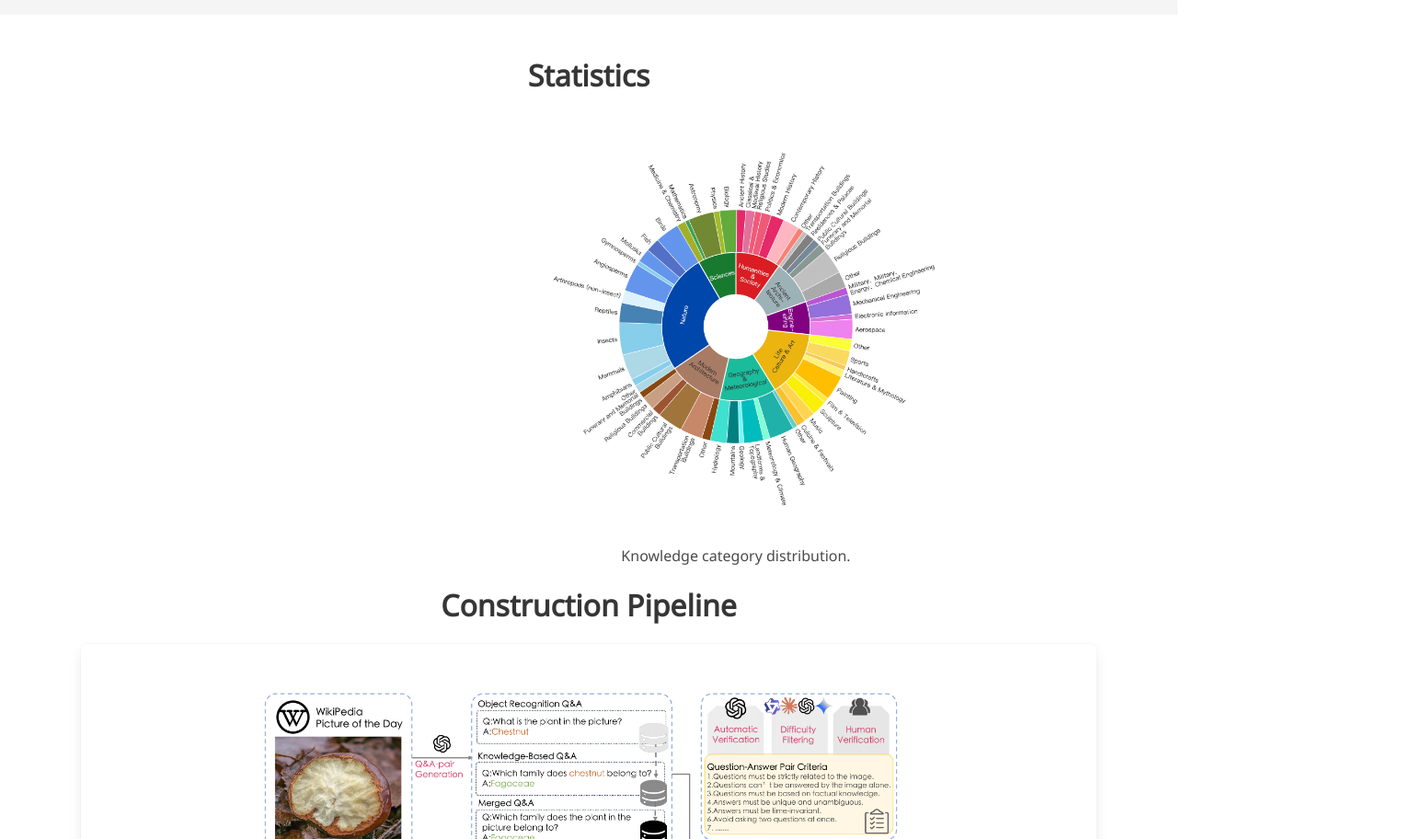
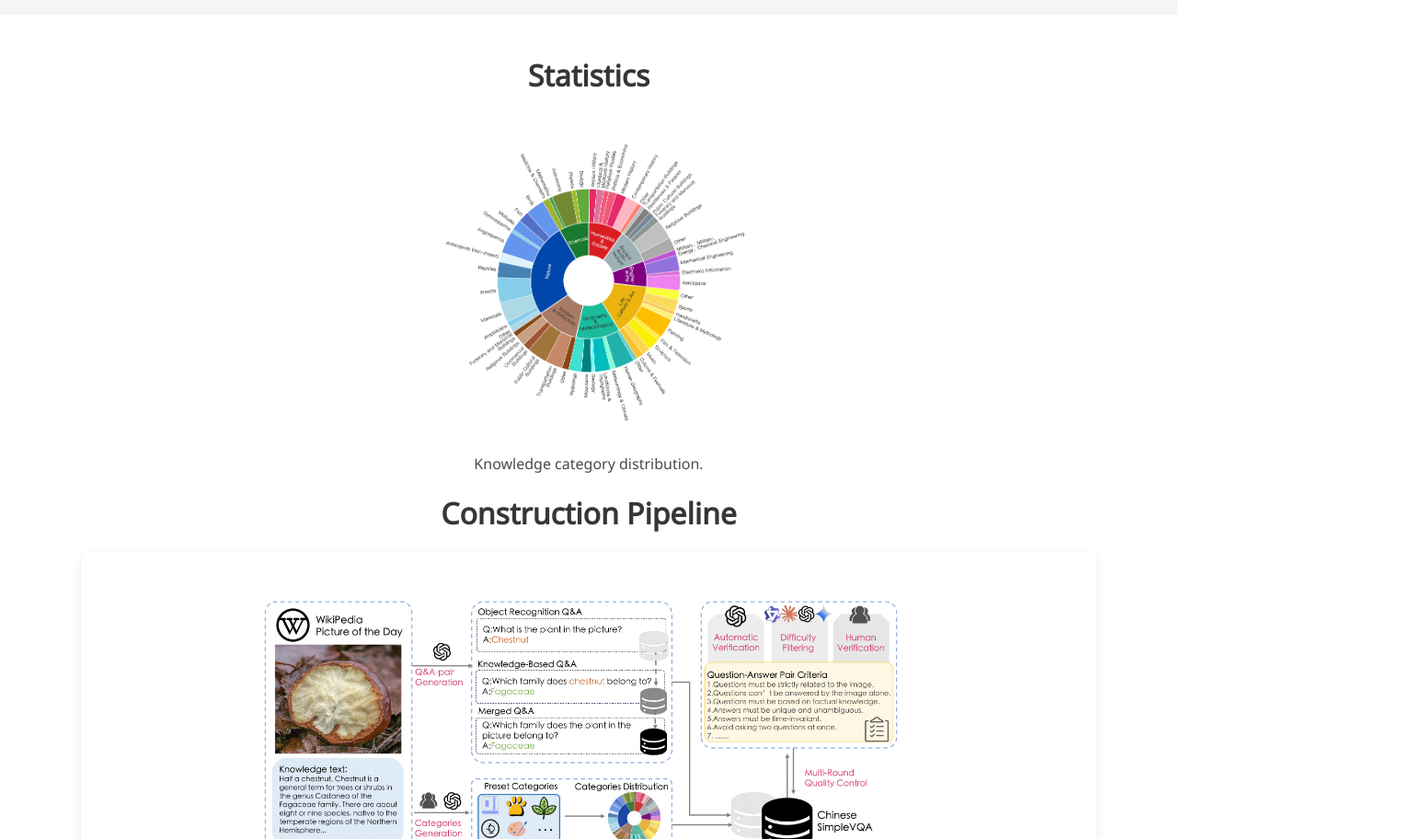
Before and after one commit to VideoSimpleQA/VideoSimpleQA.github.io, a plain HTML site: page index.html in a window 1280 px wide. Shown: the part 822-1734 px from the top of the page at 92% size, 1548 px wide, since content can reach past the window. Drawn offline with nearby package versions, Linux system fonts and the light colour scheme; a script that the page names is missing; some icons are missing; a web font is replaced by a local one.

Commit message:
Update index.html

```diff
--- a/index.html
+++ b/index.html
@@ -231,7 +231,7 @@
 
     <!-- Knowledge Distribution -->
     <div class="columns is-centered">
-      <div class="column" style="margin-right: -20rem;">
+      <div class="column" has-text-centered">
         <div class="content has-text-centered">
           <img src="static/datastate.png" alt="data-overview" style="max-width: 50%;"/>
           <p>
```
